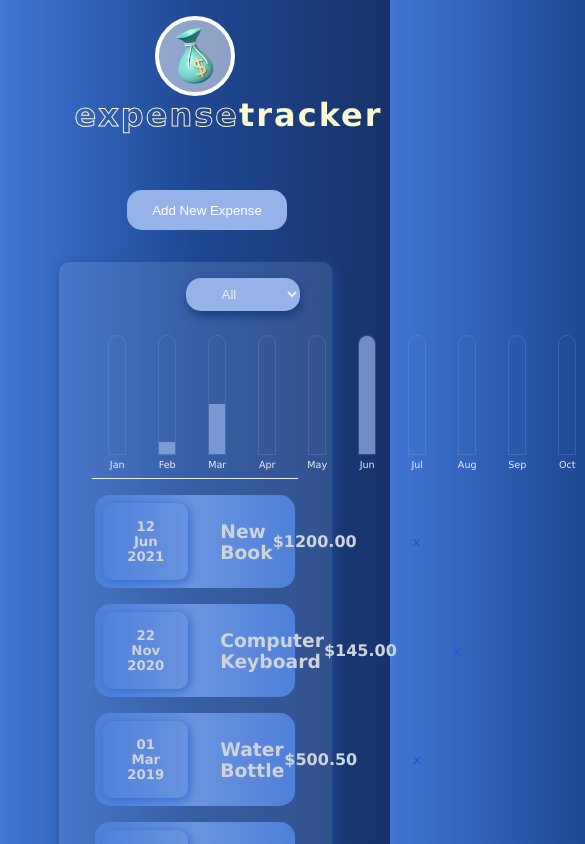
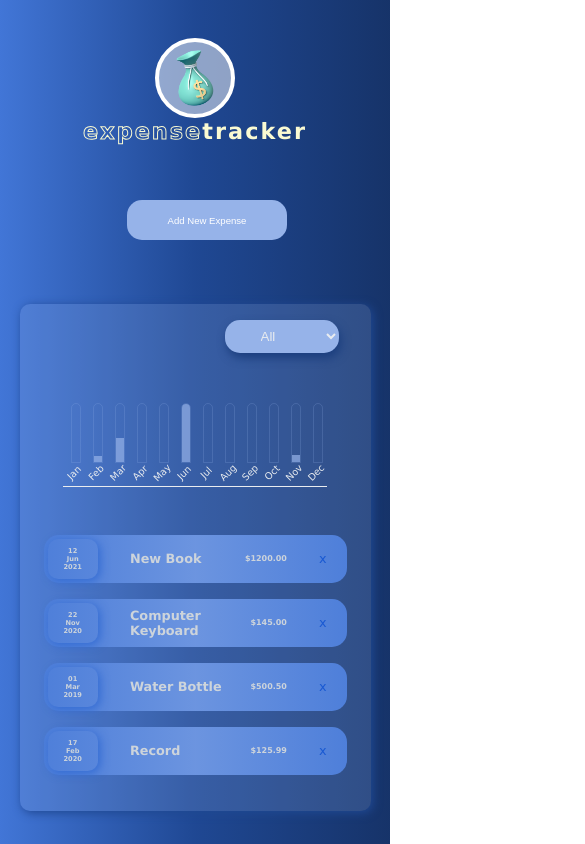
Before and after one commit to KirianaBrown/react-expense-tracker-v1, a React (Create React App) app in the folder app/: page / in a window 390 px wide. Shown: the top 844 px of the page, 585 px wide, since content can reach past the window. Built offline with nearby package versions, Linux system fonts and the light colour scheme.

Commit message:
media queries / readme

```diff
--- a/app/public/index.html
+++ b/app/public/index.html
@@ -6,7 +6,8 @@
     <meta name="viewport" content="width=device-width, initial-scale=1" />
     <meta name="theme-color" content="#000000" />
     <meta name="description" content="Expense Tracker built with react" />
-    <title>React Expense Tracker V1</title>
+    <title> Expense Tracker | React </title>
+    <link rel="shortcut icon" type="image/jpg" href="./img/favicon.jpg" />
 </head>
 
 <body>
--- a/app/src/App.js
+++ b/app/src/App.js
@@ -4,6 +4,8 @@ import Header from "./components/UI/Header";
 import Footer from "./components/UI/Footer";
 import Expenses from "./components/Expenses/Expenses";
 import NewExpense from "./components/NewExpense/NewExpense";
+
+import "./index.css";
 
 const DUMMY_EXPENSES = [
   {
@@ -52,7 +54,7 @@ function App() {
   };
 
   return (
-    <div>
+    <div className="container">
       <Header />
       <NewExpense addExpense={addNewExpense} />{" "}
       <Expenses expenses={allExpenses} deleteExpense={deleteExpense} />{" "}
--- a/app/src/components/NewExpense/NewExpenseForm.css
+++ b/app/src/components/NewExpense/NewExpenseForm.css
@@ -4,6 +4,7 @@
 
 .newExpenseGroup {
     display: flex;
+    flex-direction: row;
     justify-content: space-between;
     color: hsla(219, 65%, 70%);
 }
@@ -61,7 +62,7 @@ input:focus {
 }
 
 .btn-cancel {
-    background-color: hsl(0, 65%, 35%);
+    background-color: hsl(0, 83%, 54%);
 }
 
 .btn:hover {
--- a/app/src/components/UI/Header.css
+++ b/app/src/components/UI/Header.css
@@ -2,6 +2,7 @@
     text-align: center;
     color: lightgoldenrodyellow;
     padding: 1rem;
+    margin-top: 1.4rem;
 }
 
 .header-icon {
--- a/app/src/index.css
+++ b/app/src/index.css
@@ -12,3 +12,116 @@ body {
     margin: 0 auto;
     font-family: "Lucida Sans", "Lucida Sans Regular", "Lucida Grande", "Lucida Sans Unicode", Geneva, Verdana, sans-serif;
 }
+
+@media only screen and (max-width: 900px) {
+    body {
+        width: 90%;
+    }
+}
+
+@media only screen and (max-width: 700px) {
+    .chartBar {
+        width: 10px;
+        margin: 0.75rem 0.55rem 0.25rem 0.75rem;
+        height: 80px;
+    }
+    .chart {
+        width: auto;
+        margin-top: 2rem;
+    }
+    .expenseItem {
+        font-size: 0.8rem;
+        margin: 1rem;
+        padding: 0.25rem;
+    }
+    .expenses-list {
+        margin-top: 2rem;
+    }
+    .expenseDate {
+        padding: 0.5rem 1rem;
+    }
+    .expenseItem-description {
+        font-size: 0.8rem;
+    }
+    .expenses {
+        margin-top: 2rem;
+    }
+}
+
+@media only screen and (max-width: 500px) {
+    .btn {
+        font-size: 0.6rem;
+    }
+    .btn-delete-item {
+        margin: 0rem 1rem;
+    }
+    .newExpenseGroup {
+        flex-direction: column;
+        width: 100%;
+    }
+    .newExpenseForm-actions {
+        width: 100%;
+        margin-left: 1rem;
+    }
+    .form--amount {
+        width: 80%;
+    }
+    .form--description {
+        width: 80%;
+    }
+    .expenses-list {
+        width: 100%;
+    }
+    .chartBar {
+        width: 10px;
+        margin: 0.6rem 0.25rem 0.25rem 0.5rem;
+        height: 60px;
+    }
+    .chart {
+        width: auto;
+        margin-top: 2rem;
+    }
+    .chartBarLabel {
+        transform: rotate(-45deg);
+    }
+    .expenseItem {
+        font-size: 0.5rem;
+    }
+    .header-heading {
+        font-size: 1.4rem;
+    }
+}
+
+@media only screen and (max-width: 300px) {
+    body {
+        width: 100%;
+        padding: 0.5rem;
+    }
+    .header {
+        padding: 0.25rem;
+    }
+    .newExpenseForm {
+        padding: 0rem;
+    }
+    .newExpenseForm-actions {
+        width: 100%;
+        margin-left: 0.5rem;
+    }
+    .btn {
+        height: 2rem;
+    }
+    .expenseItem {
+        width: 100%;
+        margin: 0.5rem 0rem;
+    }
+    .expensesFilterSelect {
+        margin-right: 0rem;
+        padding: 0.5rem 1rem;
+    }
+    .expenseItem-amount {
+        margin-right: 0.25rem;
+    }
+    .expenseItem-description {
+        font-size: 12px;
+    }
+}
```
Also changed, not shown: 1 other file (tests, documents, lock files or other folders).
